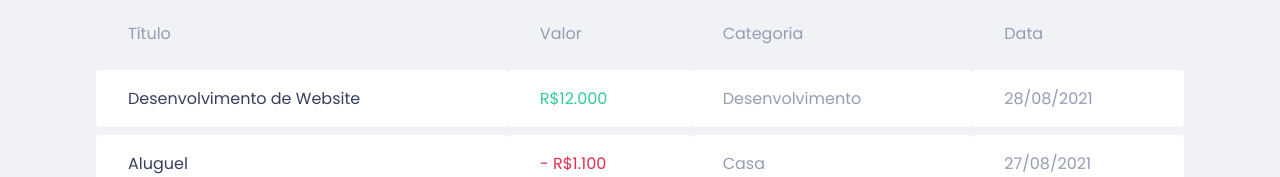
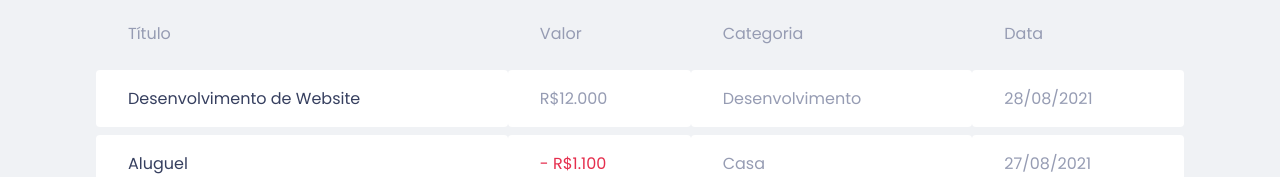
Before and after one commit to NiltonIzaguirres/dt-money, a React (Create React App) app: page / in a window 1280 px wide. Shown: the part 363-540 px from the top of the page. Built offline with nearby package versions, Linux system fonts and the light colour scheme; no server answers; what miragejs would draw is missing.

Commit message:
fix: class name changed to deposit

```diff
--- a/src/components/TransactionsTable/index.tsx
+++ b/src/components/TransactionsTable/index.tsx
@@ -24,7 +24,7 @@ export function TransactionsTable() {
         <tbody>
           <tr>
             <td>Desenvolvimento de Website</td>
-            <td className="deposite">R$12.000</td>
+            <td className="deposit">R$12.000</td>
             <td>Desenvolvimento</td>
             <td>28/08/2021</td>
           </tr>
```
